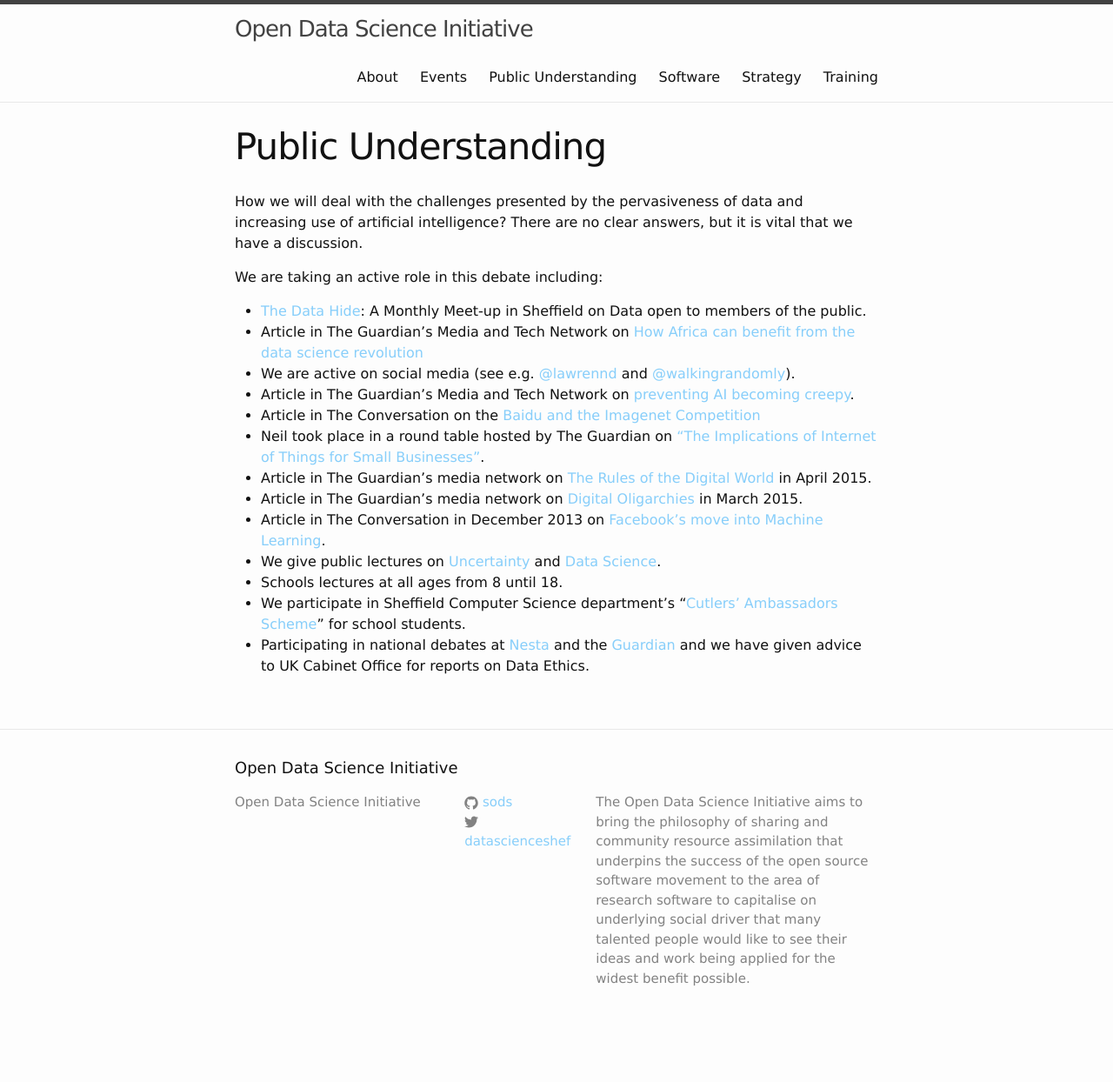
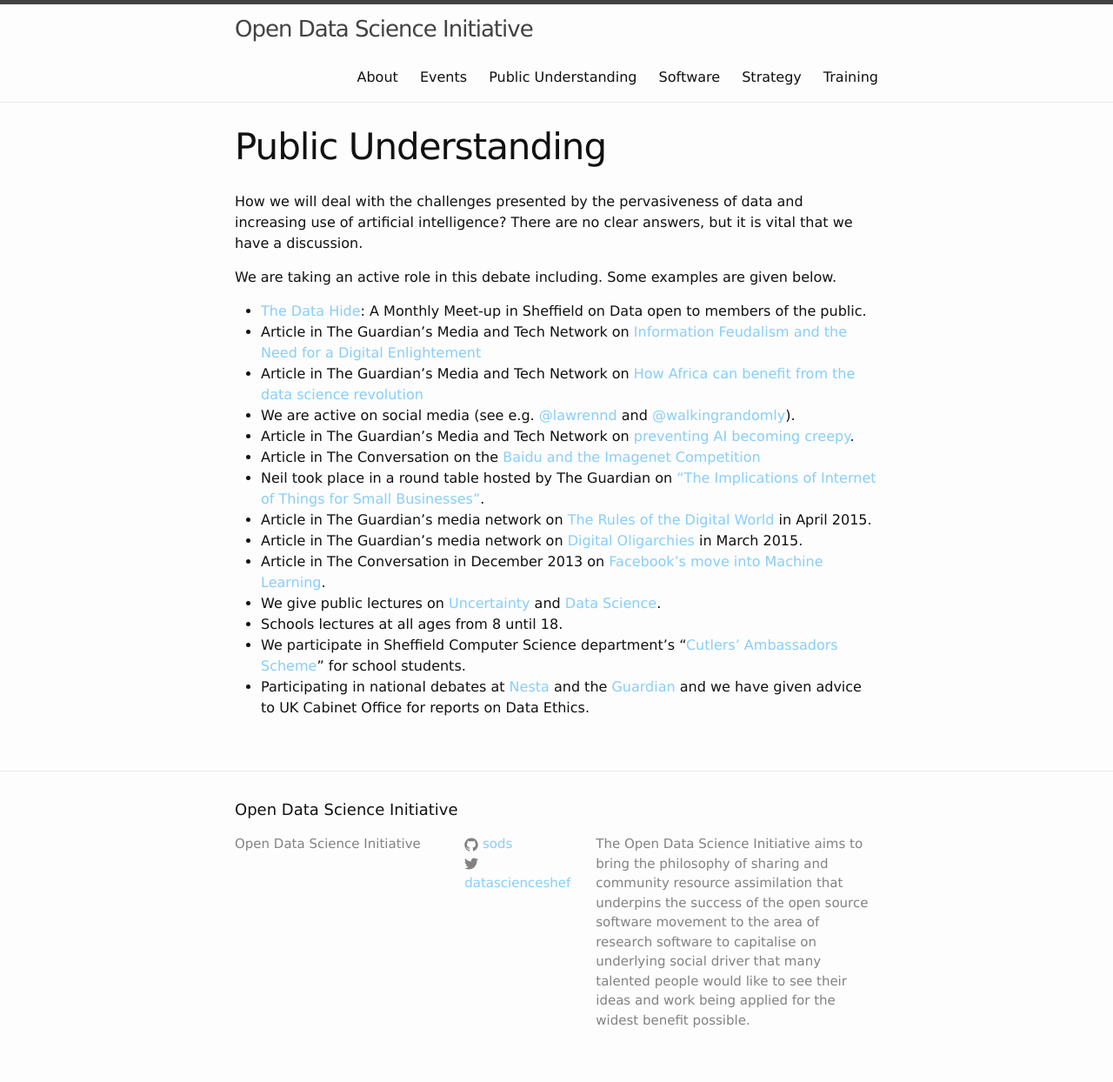
Before and after one commit to sods/sods.github.io, a Jekyll site: the page built from public.md, in a window 1280 px wide. Shown: the whole page at 87% size. Built offline with Jekyll 4.4.1, drawn with Linux system fonts in a browser that asks for light colours; before the commit the page ends 1196 px from its top, so only the background shows below that.

```diff
--- a/public.md
+++ b/public.md
@@ -6,9 +6,10 @@ tagline: contributing to public understanding and debate
 
 How we will deal with the challenges presented by the pervasiveness of data and increasing use of artificial intelligence? There are no clear answers, but it is vital that we have a discussion.
 
-We are taking an active role in this debate including:
+We are taking an active role in this debate including. Some examples are given below.
 
 - [The Data Hide](./datahide/): A Monthly Meet-up in Sheffield on Data open to members of the public.
+- Article in The Guardian's Media and Tech Network on [Information Feudalism and the Need for a Digital Enlightement](http://www.theguardian.com/media-network/2015/nov/16/information-barons-threaten-autonomy-privacy-online)
 - Article in The Guardian's Media and Tech Network on [How Africa can benefit from the data science revolution](http://www.theguardian.com/media-network/2015/aug/25/africa-benefit-data-science-information)
 - We are active on social media (see e.g. [@lawrennd](https://twitter.com/lawrennd) and [@walkingrandomly](https://twitter.com/walkingrandomly)).
 - Article in The Guardian's Media and Tech Network on [preventing AI becoming creepy](http://www.theguardian.com/media-network/2015/jun/12/artificial-intelligence-ai-human-computer).
```
Also changed, not shown: training.md (+1 -1 lines).
